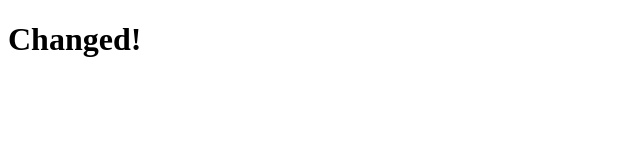
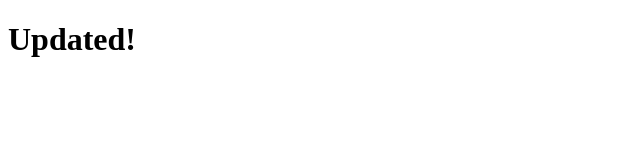
Before and after one commit to cwisefool/diydeploy.example, a plain HTML site: page index.html in a window 1280 px wide. Shown: the full height of the page, 0-640 px from the left. Drawn offline with Linux system fonts and the light colour scheme.

Commit message:
Update index.html

```diff
--- a/index.html
+++ b/index.html
@@ -3,11 +3,11 @@
 <head>
 <meta charset="utf-8" />
 <meta http-equiv="x-ua-compatible" content="ie=edge, chrome=1" />
-<title>untitled</title>
+<title>Updated!</title>
 <link rel="stylesheet" href="" />
 </head>
 <body>
-  <h1> Changed! </h1>
+  <h1> Updated! </h1>
 <script src=""></script>
 </body>
 </html>
```
